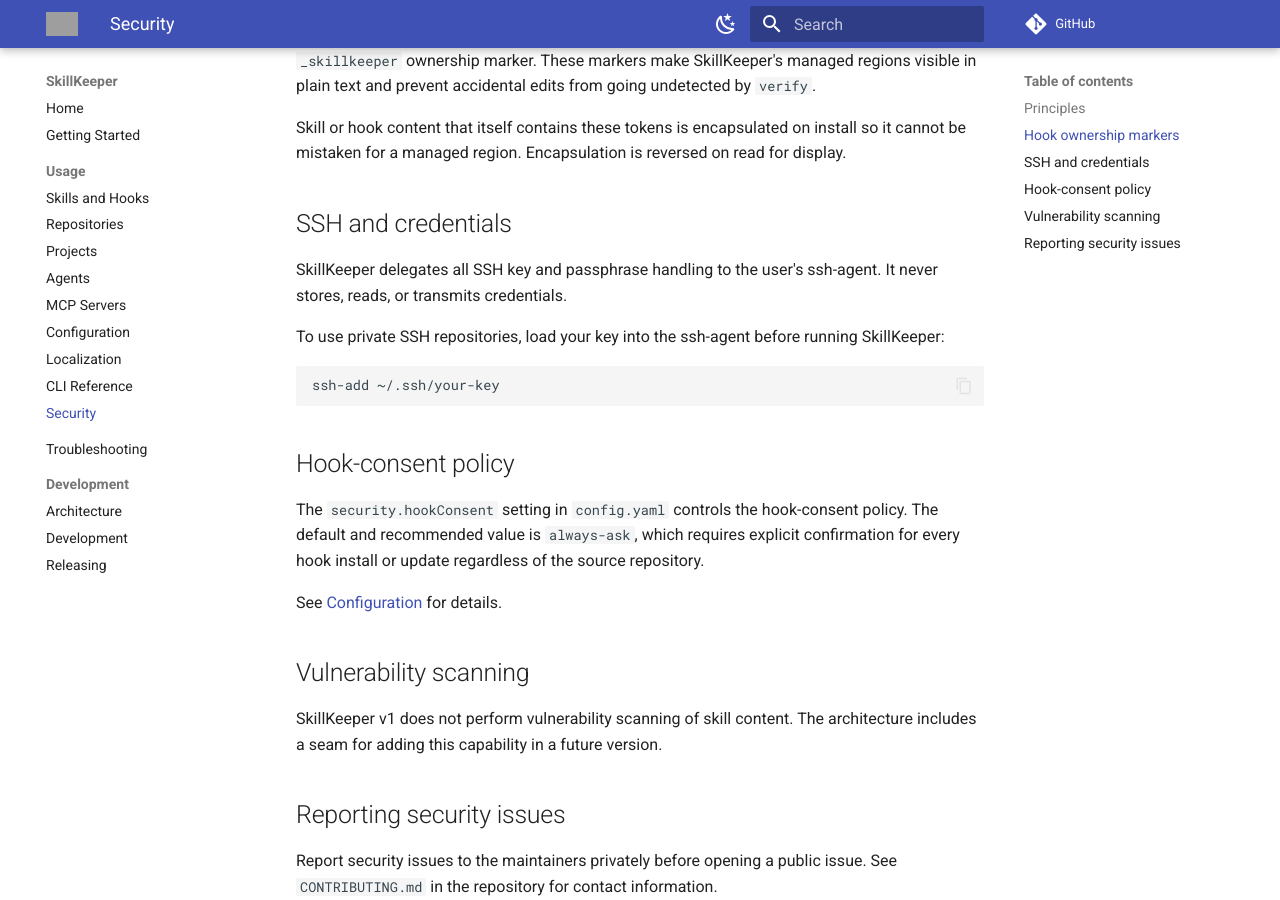
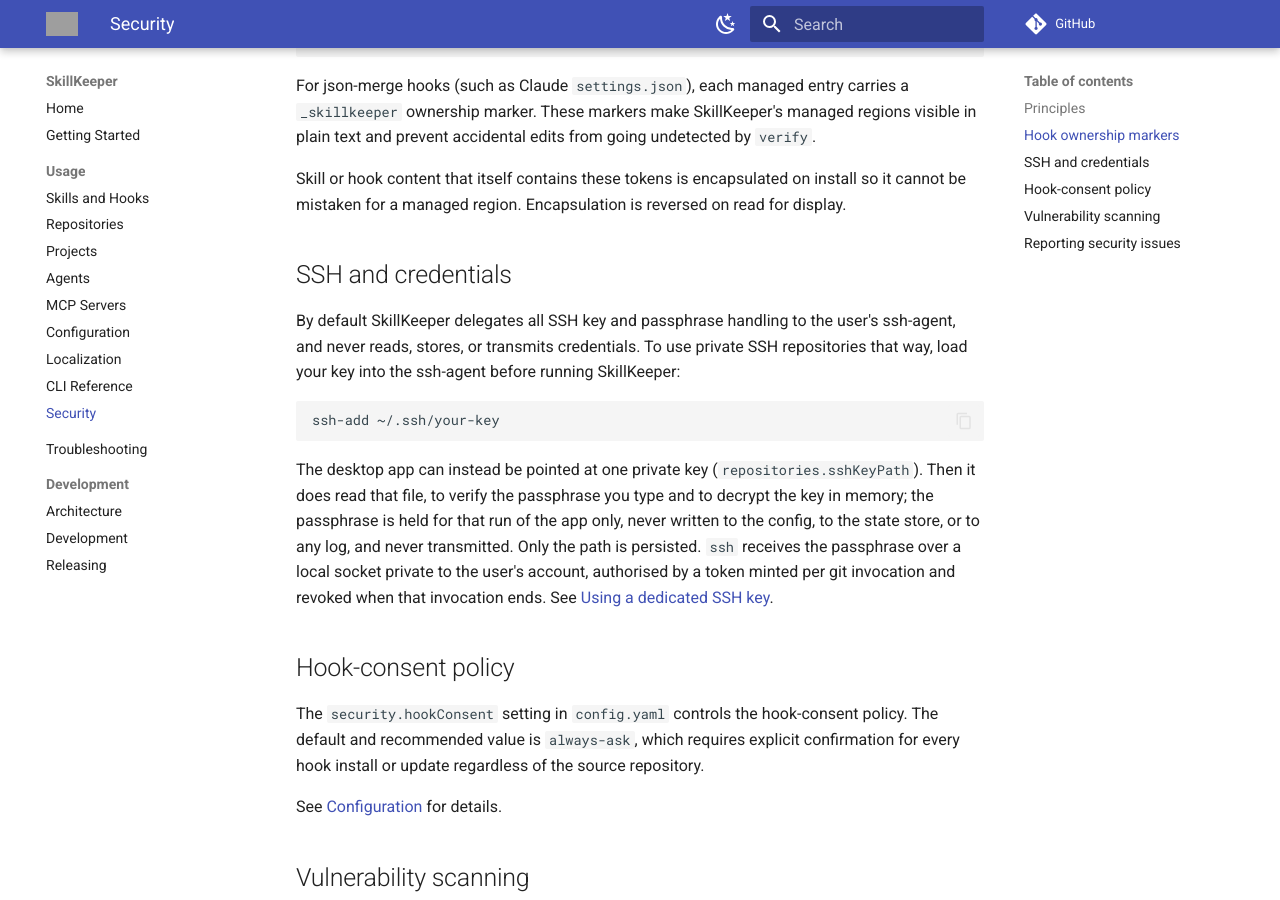
Before and after one commit to lorem-dev/skillkeeper, an MkDocs documentation site: the page built from docs/usage/security.md, in a window 1280 px wide and 900 px high, scrolled down 1104 px. Built offline with MkDocs 1.6.1 and Material for MkDocs 9.7.7, drawn with Linux system fonts in a browser that asks for light colours; comment, search, counter and statistics services are not loaded; the version menu is left out; some of the changed text lies outside the part shown; grey boxes are pictures that could not be loaded.

Commit message:
docs: correct what the app reads now that a key can be chosen
Three places still promised that SkillKeeper never reads a private key or a
passphrase, which the chosen-key setting makes untrue: it reads that one file to
verify the passphrase and holds the passphrase in memory for the run of the app.
Said plainly, with the default (no key chosen, everything left to the agent)
still stated as the default.

````diff
--- a/docs/usage/security.md
+++ b/docs/usage/security.md
@@ -17,8 +17,10 @@
 
 3. Git runs as a subprocess with no shell interpolation. SkillKeeper invokes
    the system `git` binary with argument arrays only (never a shell string).
-   SkillKeeper never reads private keys or passphrases; these remain in the
-   user's ssh-agent.
+   Credentials stay outside the application: with no key chosen in Settings,
+   keys and passphrases remain in the user's ssh-agent. A chosen key is read to
+   verify its passphrase, which is then held in memory for that run of the
+   desktop app only (see "SSH and credentials" below).
 
 4. State writes are atomic. The application state store is written by first
    writing to a temp file and then renaming it, preventing partial writes from
@@ -60,15 +62,23 @@
 
 ## SSH and credentials
 
-SkillKeeper delegates all SSH key and passphrase handling to the user's
-ssh-agent. It never stores, reads, or transmits credentials.
-
-To use private SSH repositories, load your key into the ssh-agent before
+By default SkillKeeper delegates all SSH key and passphrase handling to the
+user's ssh-agent, and never reads, stores, or transmits credentials. To use
+private SSH repositories that way, load your key into the ssh-agent before
 running SkillKeeper:
 
 ```
 ssh-add ~/.ssh/your-key
 ```
+
+The desktop app can instead be pointed at one private key
+(`repositories.sshKeyPath`). Then it does read that file, to verify the
+passphrase you type and to decrypt the key in memory; the passphrase is held for
+that run of the app only, never written to the config, to the state store, or to
+any log, and never transmitted. Only the path is persisted. `ssh` receives the
+passphrase over a local socket private to the user's account, authorised by a
+token minted per git invocation and revoked when that invocation ends. See
+[Using a dedicated SSH key](repositories.md#using-a-dedicated-ssh-key).
 
 ## Hook-consent policy
 
````
Also changed, not shown: docs/index.md (+3 -1 lines), docs/usage/repositories.md (+9 -5 lines).
